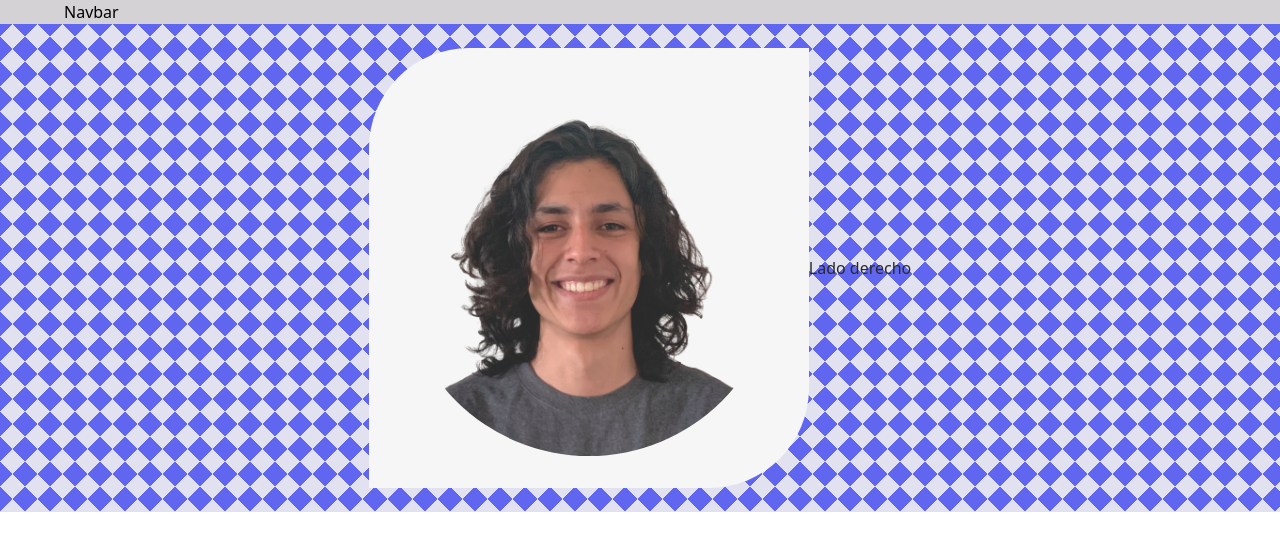
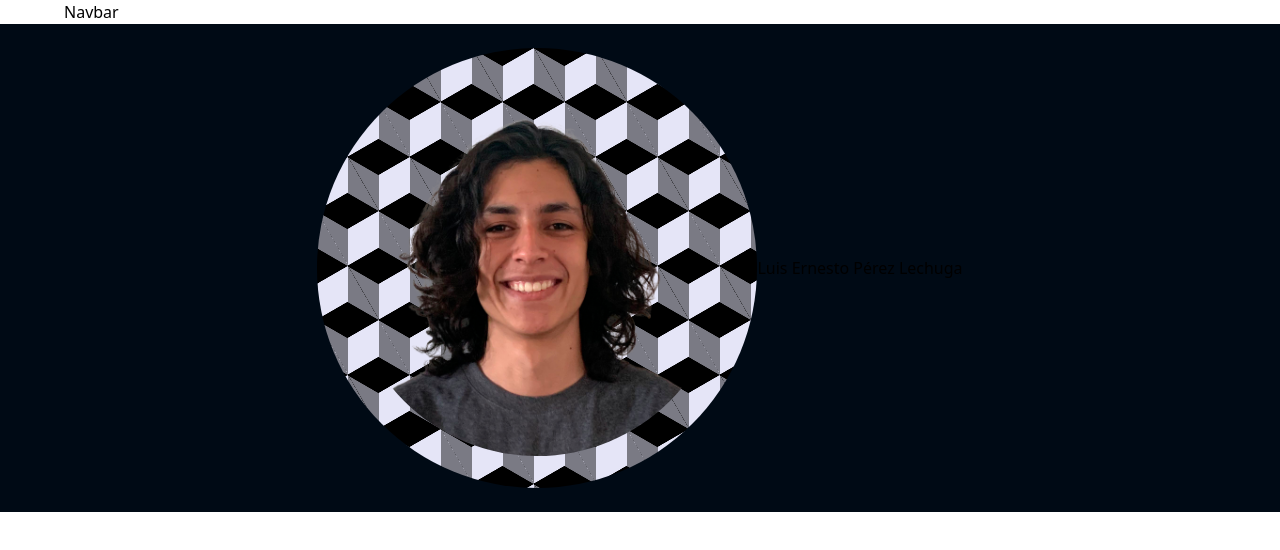
Before and after one commit to LuisPerezLec/LuisPerezLec.github.io, a React (Vite) app: page / in a window 1280 px wide. Shown: the top 550 px of the page. Built offline with nearby package versions, Linux system fonts and the light colour scheme.

Commit message:
Dark theme

```diff
--- a/src/App.jsx
+++ b/src/App.jsx
@@ -5,7 +5,7 @@ import Hero from './components/Hero'
 
 export default function App() {
   return (
-    <div className='bg-primary w-full overflow-hidden'>
+    <div className='bg-white dark:bg-black w-full overflow-hidden'>
       <div className={`${styles.paddingX} ${styles.flexCenter}`}>
         <div className={`${styles.boxWidth}`}>
           <Navbar />
--- /dev/null
+++ b/src/components/CardColores.jsx
@@ -0,0 +1,22 @@
+import React, { useState } from 'react';
+
+const CardColores = () => {
+  const [isHovered, setIsHovered] = useState(false);
+
+  return (
+    <div
+      className="relative w-40 h-40 overflow-hidden"
+      onMouseEnter={() => setIsHovered(true)}
+      onMouseLeave={() => setIsHovered(false)}
+    >
+
+      <div
+        className={`absolute inset-0 w-full h-full bg-blue-900 transition-transform duration-500 ${
+          isHovered ? 'transform -translate-y-full' : ''
+        }`}
+      />
+    </div>
+  )
+}
+
+export default CardColores
--- a/src/components/Hero.jsx
+++ b/src/components/Hero.jsx
@@ -4,14 +4,18 @@ import styles from '../styles'
 
 const Hero = () => {
   return (
-    <div className={`flex md:flex-row flex-col md:${styles.paddingY+ ' ' +styles.flexCenter} hero-background py-16`}>
-      <div className={`bg-white rounded-tl-[100px] rounded-br-[100px] w-[80%] xs:w-[440px] p-8`}>
+    <div className={`bg-slateBlue1 flex md:flex-row flex-col md:${styles.paddingY+ ' ' +styles.flexCenter}  py-16`}>
+      <div className={`hero-background bg-slateBlue1 hover:bg-slateBlue2 rounded-full w-[80%] xs:w-[440px] p-8 transition-all
+          ${{/*Next 3 make the bright blue light on hover*/}} hover:shadow-2xl hover:shadow-sky-400 transition-shadow
+          `}>
         <div>
-          <img src={Luis} className="rounded-full" width={400}/>
+          <div className={`flex justify-center items-center`}>
+            <img src={Luis} className="rounded-full" width={400}/>
+          </div>
         </div>
         <div></div>
       </div>
-      <div>Lado derecho</div>
+      <div>Luis Ernesto Pérez Lechuga</div>
     </div>
   )
 }
--- a/src/index.css
+++ b/src/index.css
@@ -112,11 +112,10 @@
 
 .hero-background {
   background-color: #e5e5f7;
-  opacity: 0.8;
-  background-image:  linear-gradient(135deg, #444cf7 25%, transparent 25%), linear-gradient(225deg, #444cf7 25%, transparent 25%), linear-gradient(45deg, #444cf7 25%, transparent 25%), linear-gradient(315deg, #444cf7 25%, #e5e5f7 25%);
-  background-position:  25px 0, 25px 0, 0 0, 0 0;
-  background-size: 25px 25px;
-  background-repeat: repeat;
+  opacity: 1;
+  background-image:  linear-gradient(30deg, #000000 12%, transparent 12.5%, transparent 87%, #000000 87.5%, #000000), linear-gradient(150deg, #000000 12%, transparent 12.5%, transparent 87%, #000000 87.5%, #000000), linear-gradient(30deg, #000000 12%, transparent 12.5%, transparent 87%, #000000 87.5%, #000000), linear-gradient(150deg, #000000 12%, transparent 12.5%, transparent 87%, #000000 87.5%, #000000), linear-gradient(60deg, #00000077 25%, transparent 25.5%, transparent 75%, #00000077 75%, #00000077), linear-gradient(60deg, #00000077 25%, transparent 25.5%, transparent 75%, #00000077 75%, #00000077);
+  background-size: 62px 109px;
+  background-position: 0 0, 0 0, 31px 54px, 31px 54px, 0 0, 31px 54px;
 }
 
 .feature-card:hover {
--- a/tailwind.config.js
+++ b/tailwind.config.js
@@ -11,6 +11,9 @@ export default {
         secondary: "#00f6ff",
         dimWhite: "rgba(255, 255, 255, 0.7)",
         dimBlue: "rgba(9, 151, 124, 0.1)",
+        slateBlue1: "#000A15",
+        slateBlue2: "#003848",
+        slateBlue3: "#2D4A53"
       },
       fontFamily: {
         /*poppins: ["Poppins", "sans-serif"],*/
```
